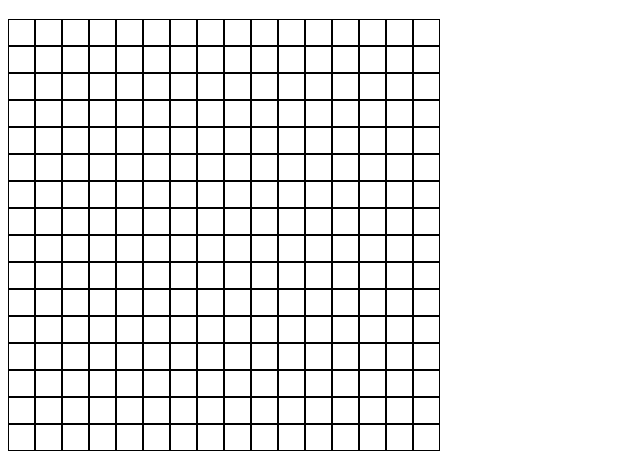
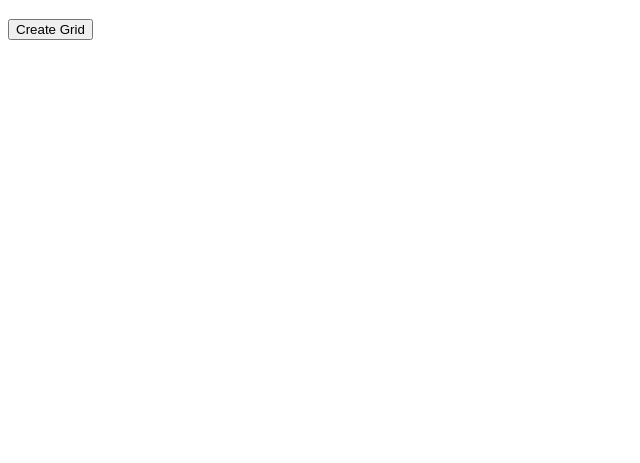
Before and after one commit to panem-enzo/etch-a-sketch, a plain HTML site: page index.html in a window 1280 px wide. Shown: the part 61-524 px from the top of the page, without its empty margins (0-640 px from the left). Drawn offline with Linux system fonts and the light colour scheme.

Commit message:
Completed implementation of grid removal after clicking create grid button

```diff
--- a/index.html
+++ b/index.html
@@ -4,10 +4,16 @@
     <meta charset="UTF-8">
     <meta name="viewport" content="width=device-width, initial-scale=1.0">
     <title>Etch-a-Sketch</title>
+    <style>
+        button {
+            margin-bottom: 25px;
+        }
+    </style>
 </head>
 <body>
     <h1>Etch-a-Sketch</h1>
-    <div class="grid"></div>
+    <button>Create Grid</button>
+    <div class="container"></div>
     <script src="script.js"></script>
 </body>
 </html>
--- a/script.js
+++ b/script.js
@@ -1,18 +1,44 @@
-const grid = document.querySelector(".grid");
+const container = document.querySelector(".container");
+container.style = "width: 960px;";
 
-let numRows = 16;
-let numCols = 16;
+function createGridNode(size) {
+  const grid = document.createElement("div");
+  grid.className = "grid";
+  container.appendChild(grid);
+  generateGrid(grid, size, size);
+}
 
-for (r = 0; r < numRows; r++) {
-  const row = document.createElement("div");
-  row.setAttribute("style", "display: flex;");
-  grid.appendChild(row);
-  for (c = 0; c < numCols; c++) {
-    const column = document.createElement("div");
-    column.setAttribute(
+function promptUser() {
+  const startBtn = document.querySelector("button");
+
+  startBtn.addEventListener("click", () => {
+    let size = prompt("What is the size 'N', of your 'NxN' grid?");
+    if (document.querySelector(".grid")) document.querySelector(".grid").remove();
+    createGridNode(size);
+  });
+}
+
+function generateGrid(grid, numRows, numCols) {
+
+  for (r = 0; r < numRows; r++) {
+    const row = document.createElement("div");
+    row.setAttribute("style", "display: flex;");
+    grid.appendChild(row);
+
+    for (c = 0; c < numCols; c++) {
+      const gridSquare = document.createElement("div");
+      gridSquare.setAttribute(
         "style",
         "height: 25px; width: 25px; border: solid; border-width: 1px;"
       );
-    row.appendChild(column);
+      gridSquare.addEventListener("mouseover", () => {
+        gridSquare.style.backgroundColor = "black";
+        gridSquare.style.transition = "background-color ease 0.2s";
+      });
+
+      row.appendChild(gridSquare);
+    }
   }
 }
+
+promptUser();
```
